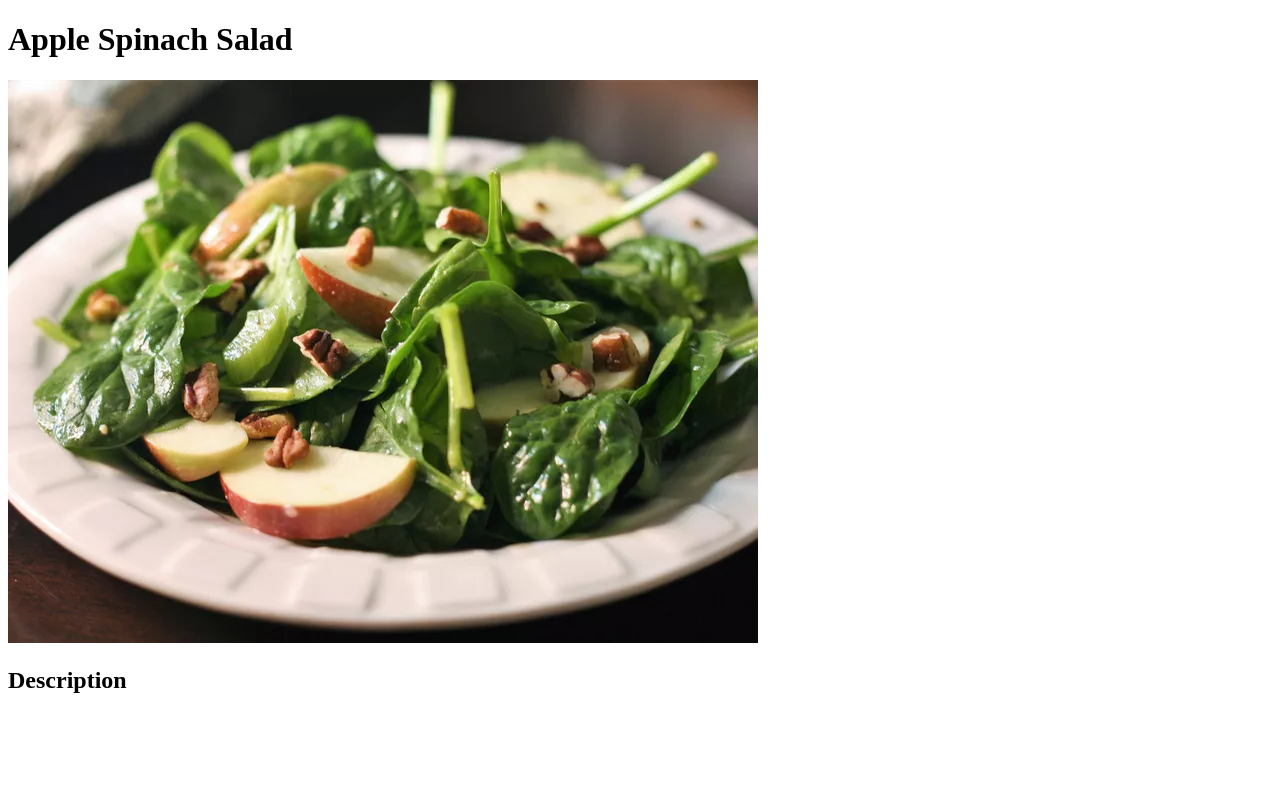
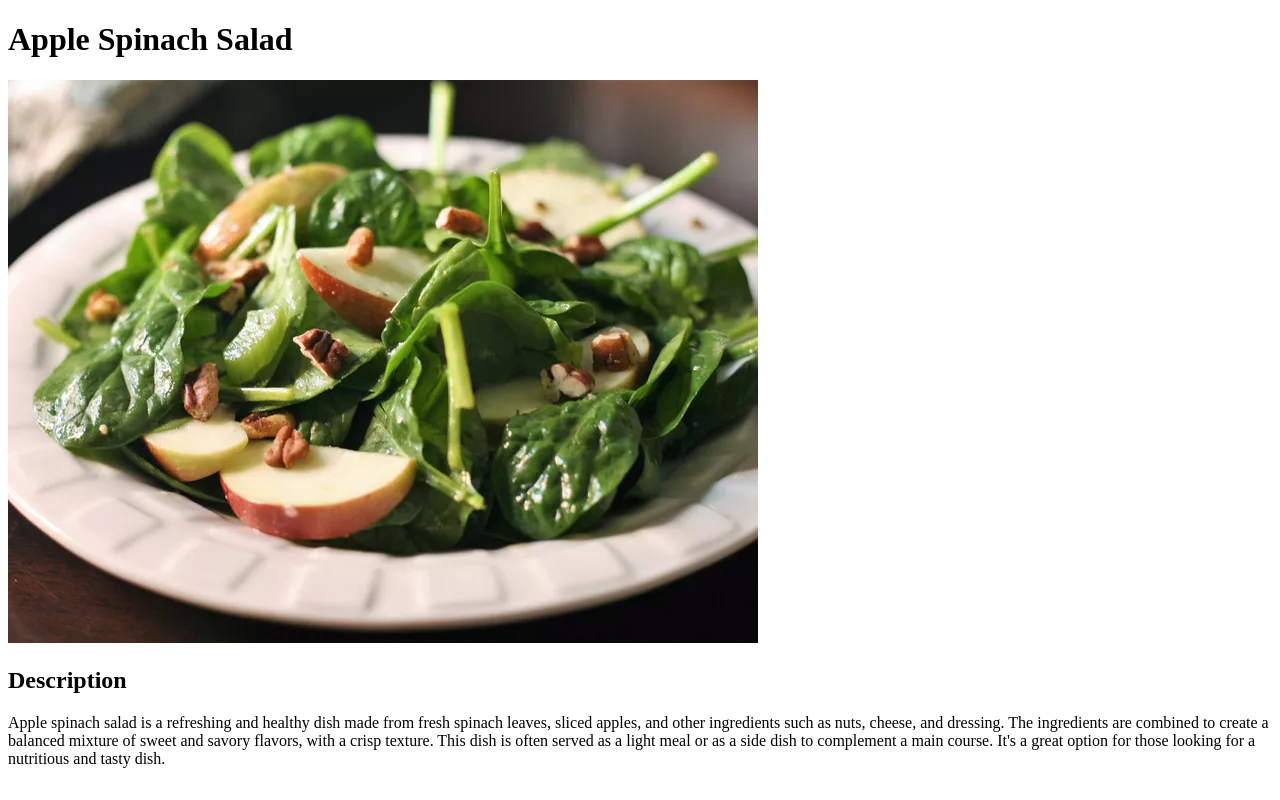
Before and after one commit to Maryam-Nikpour/Odin-recipes, a plain HTML site: page recipes/apple spinach salad.html in a window 1280 px wide. Drawn offline with Linux system fonts and the light colour scheme.

Commit message:
add a description paragraph

```diff
--- a/recipes/apple spinach salad.html
+++ b/recipes/apple spinach salad.html
@@ -10,6 +10,7 @@
     <h1>Apple Spinach Salad</h1>
     <img src="../resources/Apple Spinach Salad.webp" alt="Apple Spinach Salad-photo">
     <h2>Description</h2>
+    <p>Apple spinach salad is a refreshing and healthy dish made from fresh spinach leaves, sliced apples, and other ingredients such as nuts, cheese, and dressing. The ingredients are combined to create a balanced mixture of sweet and savory flavors, with a crisp texture. This dish is often served as a light meal or as a side dish to complement a main course. It's a great option for those looking for a nutritious and tasty dish.</p>
 
 
 </body>
```
